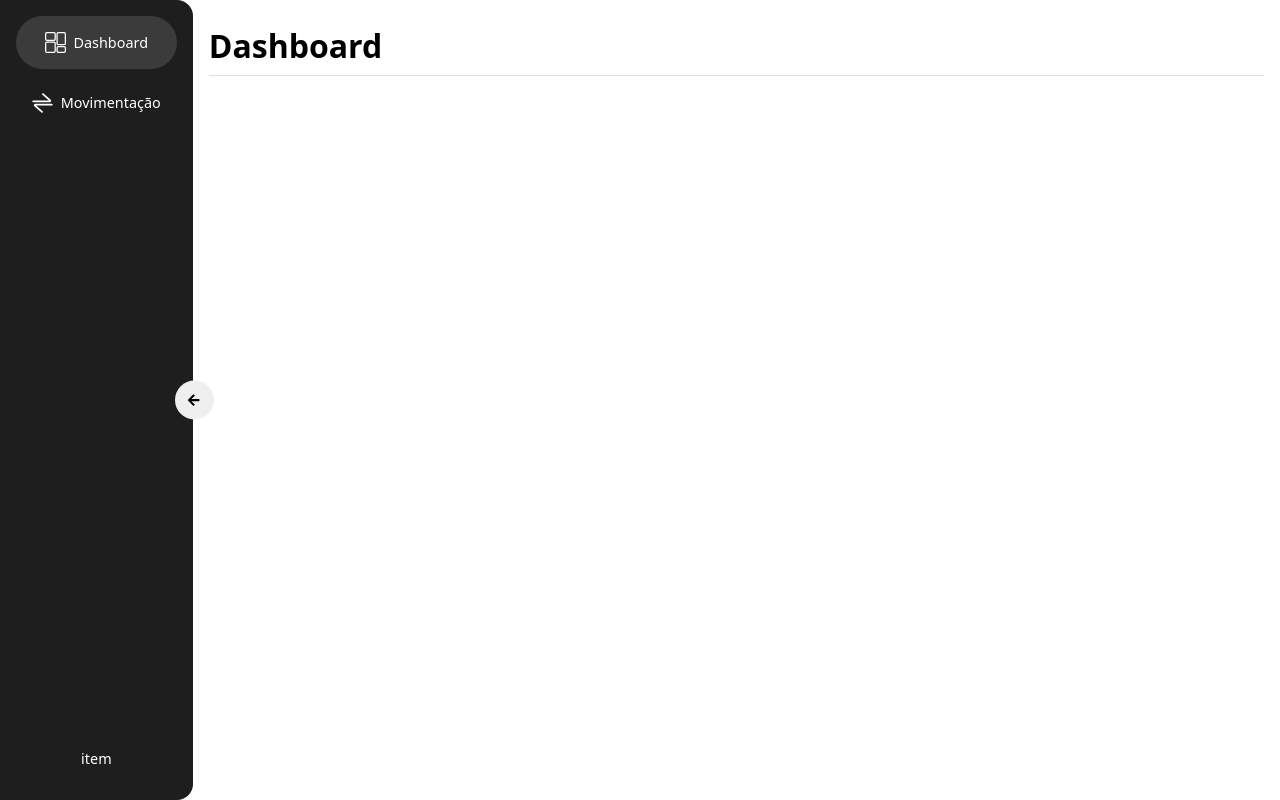
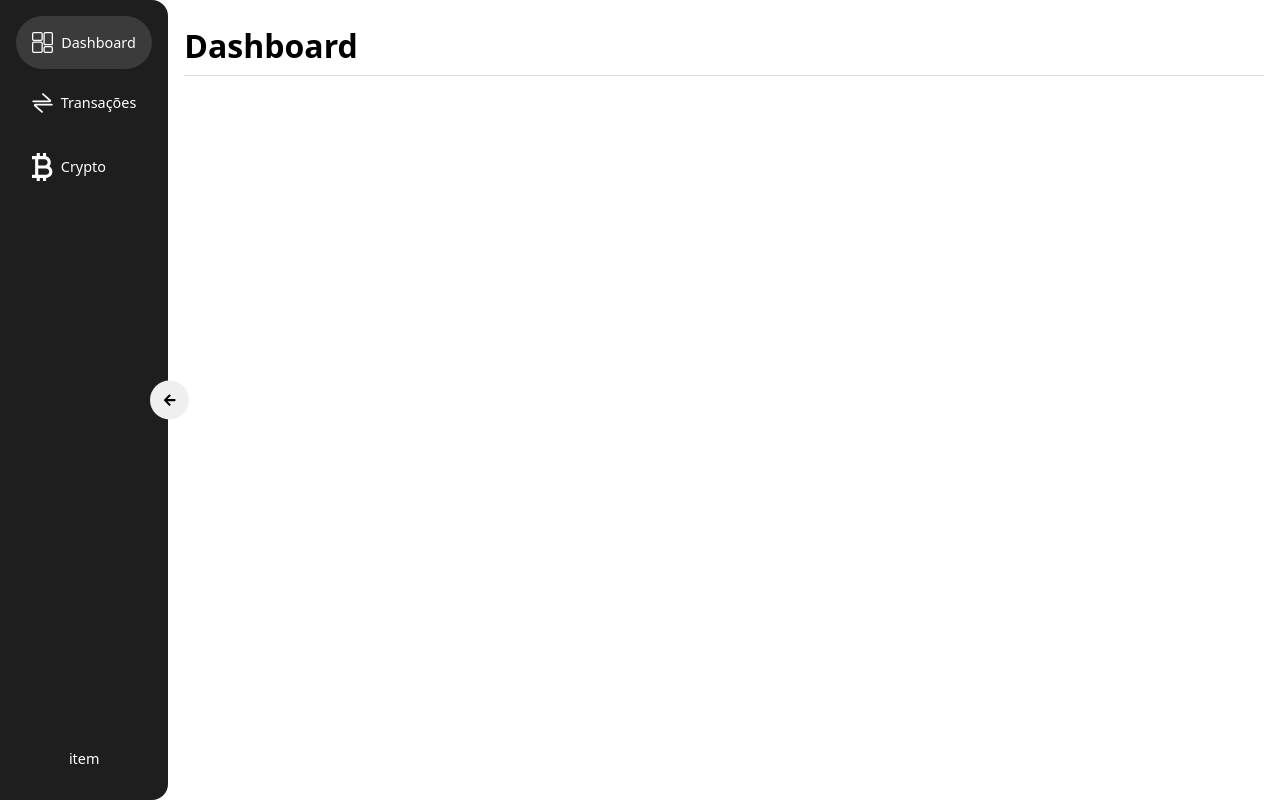
Before and after one commit to joaoleite2/finances-project, a React (Vite) app: page / in a window 1280 px wide. Built offline with nearby package versions, Linux system fonts and the light colour scheme.

Commit message:
started crypto page

```diff
--- a/src/components/Modal/index.tsx
+++ b/src/components/Modal/index.tsx
@@ -9,7 +9,7 @@ const Modal: React.FC = () => {
     <>
     {activedModal? (
       <ModalBackground>
-        {modalSection === 'createParams' ? <CreateMovement /> : null}
+        {modalSection === 'createMovement' ? <CreateMovement /> : null}
       </ModalBackground>
     ) : null}
     </>
--- a/src/components/SideBar/index.tsx
+++ b/src/components/SideBar/index.tsx
@@ -1,9 +1,8 @@
 import { ContainerMenu, Group, ItemList, MinimizeButton, SideMenu } from "./style";
-import dash from "../../assets/dashboard.svg";
-import transactions from "../../assets/transactions.svg";
 import { FaArrowLeft, FaArrowRight } from "react-icons/fa";
 import { useContext, useState } from "react";
 import { PageContext } from "../../contexts/PageContext";
+import { navItems } from "./utils";
 
 const SideBar:React.FC = () => {
   const [itIsOpen, setIsItOpen] = useState(true);
@@ -21,12 +20,14 @@ const SideBar:React.FC = () => {
     <SideMenu className={itIsOpen ? "null" : "closed"}>
       <ContainerMenu>
         <Group>
-          <ItemList onClick={() => navigationClick('dashboard')} className={page ==='dashboard' ? 'actived' : ''}>
-            <img src={dash} /> <p>Dashboard</p>
-          </ItemList>
-          <ItemList onClick={() => navigationClick('transactions')} className={page ==='transactions' ? 'actived' : ''}>
-            <img src={transactions} /> <p>Movimentação</p>
-          </ItemList>
+          {navItems.map((item,index)=> (
+            <ItemList onClick={() => navigationClick(item.page)}
+            className={page === item.page ? 'actived' : ''}
+            key={index}
+            >
+              <img src={item.icon} /> <p>{item.textPage}</p>
+            </ItemList>
+          ))}
         </Group>
         <Group>
           <ItemList className="user">item</ItemList>
--- /dev/null
+++ b/src/components/SideBar/utils.ts
@@ -0,0 +1,27 @@
+import dash from "../../assets/dashboard.svg";
+import transactions from "../../assets/transactions.svg";
+import bitcoin from "../../assets/bitcoin.svg";
+
+interface NavType {
+  icon:string;
+  page:string;
+  textPage:string;
+}
+
+export const navItems: NavType[] = [
+  {
+    icon:dash,
+    page:'dashboard',
+    textPage:'Dashboard'
+  },
+  {
+    icon:transactions,
+    page:'transactions',
+    textPage:'Transações'
+  },
+  {
+    icon:bitcoin,
+    page:'crypto',
+    textPage:'Crypto'
+  },
+]
--- /dev/null
+++ b/src/pages/Crypto/index.tsx
@@ -0,0 +1,13 @@
+import React from "react";
+import { Container } from "../global-styles";
+import Header from "../../components/Headers";
+
+const CryptoPage:React.FC = () => {
+  return(
+    <Container>
+      <Header pageTitle="Crypto" />
+    </Container>
+  )
+}
+
+export default CryptoPage;
--- a/src/pages/Transactions/Header/index.tsx
+++ b/src/pages/Transactions/Header/index.tsx
@@ -5,6 +5,7 @@ import { Button, ButtonsDiv, ButtonText, Header, HeaderFilter } from "./style";
 import { PiFileCsvFill } from "react-icons/pi";
 import { useDownloadExcel } from "react-export-table-to-excel";
 import { TbAdjustments } from "react-icons/tb";
+import { DashboardContext } from "../../../contexts/DashboardContext";
 
 interface TableRefType{
   tableRef: {current?:string | null};
@@ -12,6 +13,7 @@ interface TableRefType{
 
 const HeaderTransaction:React.FC<TableRefType> = ({tableRef}:TableRefType) => {
   const { setActivedModal, setModalSection } = useContext(ModalContext);
+  const { movements } = useContext(DashboardContext)
   const { onDownload } = useDownloadExcel({
     currentTableRef:tableRef.current,
     filename: 'movements',
@@ -20,7 +22,7 @@ const HeaderTransaction:React.FC<TableRefType> = ({tableRef}:TableRefType) => {
 
   const handleClickOnCreate = () => {
     setActivedModal(true)
-    setModalSection('createParams');
+    setModalSection('createMovement');
   }
 
   return(
@@ -29,7 +31,7 @@ const HeaderTransaction:React.FC<TableRefType> = ({tableRef}:TableRefType) => {
         <TbAdjustments />
       </HeaderFilter>
       <ButtonsDiv>
-        <Button onClick={onDownload} className="csv">
+        <Button onClick={movements.length > 2 ? onDownload : ()=> alert('É necessário ao menos 3 registros de movimentação')} className="csv">
           <PiFileCsvFill className="shortIcon"/>
           <ButtonText>
             Exportar
--- a/src/pages/Transactions/index.tsx
+++ b/src/pages/Transactions/index.tsx
@@ -16,7 +16,7 @@ const TransactionsPage:React.FC = () => {
 
   const handleClickOnCreate = () => {
     setActivedModal(true)
-    setModalSection('createParams');
+    setModalSection('createMovement');
   }
 
   return(
@@ -37,7 +37,7 @@ const TransactionsPage:React.FC = () => {
                 {movements.map((item,index)=> (
                   <TableRow key={index}>
                     <TableCell>{item.date}</TableCell>
-                    <TableCell>{item.value}</TableCell>
+                    <TableCell>R$ {item.value}</TableCell>
                     <TableCell>{item.name}</TableCell>
                     <TableCell>{exibedDataMethod[item.method]}</TableCell>
                     <TableCell>{exibedDataType[item.type]}</TableCell>
--- a/src/pages/index.tsx
+++ b/src/pages/index.tsx
@@ -4,6 +4,7 @@ import Dashboard from "./Dashboard";
 import { MainContainer } from "./global-styles";
 import { PageContext } from "../contexts/PageContext";
 import TransactionsPage from "./Transactions";
+import CryptoPage from "./Crypto";
 
 const Page:React.FC = () => {
 
@@ -13,7 +14,8 @@ const Page:React.FC = () => {
     <MainContainer>
       <SideBar />
       {page === 'dashboard' ? <Dashboard /> : null}
-      {page === 'transactions' ? <TransactionsPage/> : null}
+      {page === 'transactions' ? <TransactionsPage /> : null}
+      {page === 'crypto' ? <CryptoPage /> : null}
     </MainContainer>
   )
 }
```
Also changed, not shown: src/assets/bitcoin.svg (added), src/pages/Crypto/style.ts (added).
